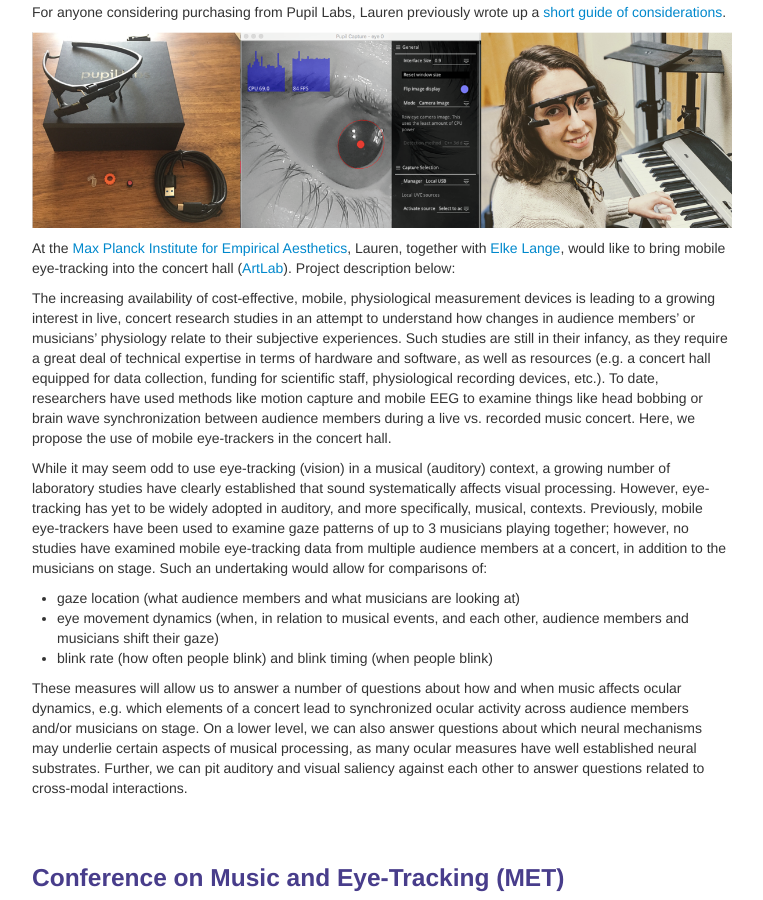
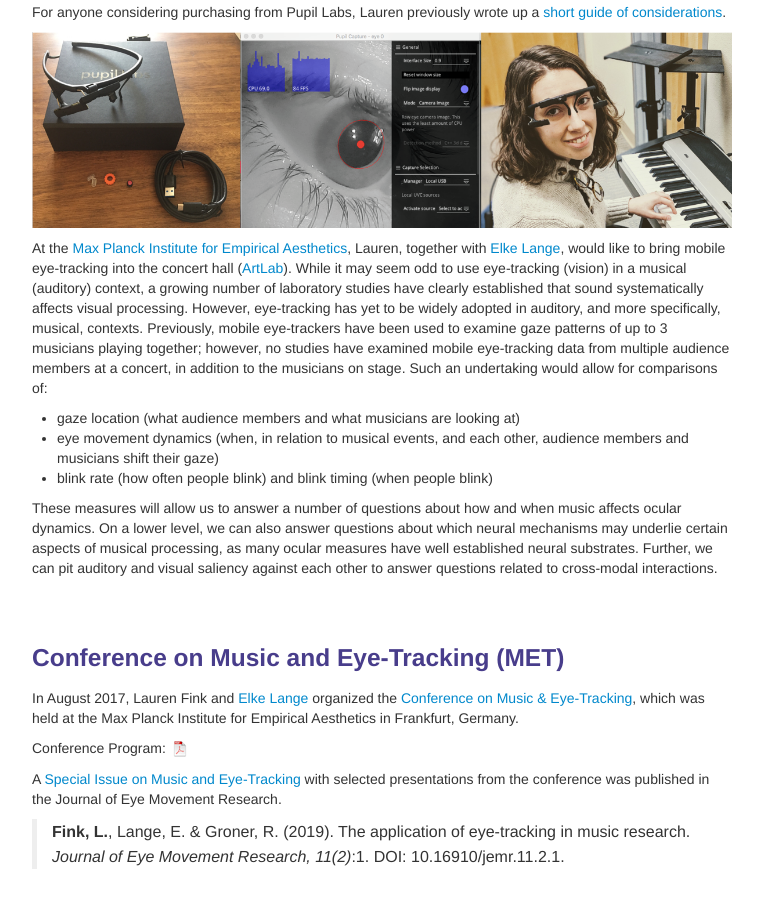
Before and after one commit to lkfink/lkfink.github.io, a Jekyll site: the page built from pages/research.md, in a window 1280 px wide and 900 px high, scrolled down 1968 px. Shown: the whole window, without its empty margins (258-1021 px from the left). Built offline with Jekyll 4.4.1, drawn with Linux system fonts in a browser that asks for light colours.

Commit message:
reduce text

```diff
--- a/pages/research.md
+++ b/pages/research.md
@@ -67,16 +67,12 @@ Lauren is currently using [Pupil Labs'](https://pupil-labs.com/){:target="_blank
 
 ![pupil labs collage]({{ BASE_PATH }}/assets/publpics/puplabs_collage.png)
 
-At the [Max Planck Institute for Empirical Aesthetics](https://www.aesthetics.mpg.de/en.html){:target="_blank"}, Lauren, together with [Elke Lange](https://www.aesthetics.mpg.de/en/the-institute/people/lange.html){:target="_blank"}, would like to bring mobile eye-tracking into the concert hall ([ArtLab](https://www.aesthetics.mpg.de/index.php?id=625&L=1){:target="_blank"}). Project description below:
-
-The increasing availability of cost-effective, mobile, physiological measurement devices is leading to a growing interest in live, concert research studies in an attempt to understand how changes in audience members’ or musicians’ physiology relate to their subjective experiences. Such studies are still in their infancy, as they require a great deal of technical expertise in terms of hardware and software, as well as resources (e.g. a concert hall equipped for data collection, funding for scientific staff, physiological recording devices, etc.). To date, researchers have used methods like motion capture and mobile EEG to examine things like head bobbing or brain wave synchronization between audience members during a live vs. recorded music concert. Here, we propose the use of mobile eye-trackers in the concert hall.
-
-While it may seem odd to use eye-tracking (vision) in a musical (auditory) context, a growing number of laboratory studies have clearly established that sound systematically affects visual processing. However, eye-tracking has yet to be widely adopted in auditory, and more specifically, musical, contexts. Previously, mobile eye-trackers have been used to examine gaze patterns of up to 3 musicians playing together; however, no studies have examined mobile eye-tracking data from multiple audience members at a concert, in addition to the musicians on stage. Such an undertaking would allow for comparisons of:
+At the [Max Planck Institute for Empirical Aesthetics](https://www.aesthetics.mpg.de/en.html){:target="_blank"}, Lauren, together with [Elke Lange](https://www.aesthetics.mpg.de/en/the-institute/people/lange.html){:target="_blank"}, would like to bring mobile eye-tracking into the concert hall ([ArtLab](https://www.aesthetics.mpg.de/index.php?id=625&L=1){:target="_blank"}). While it may seem odd to use eye-tracking (vision) in a musical (auditory) context, a growing number of laboratory studies have clearly established that sound systematically affects visual processing. However, eye-tracking has yet to be widely adopted in auditory, and more specifically, musical, contexts. Previously, mobile eye-trackers have been used to examine gaze patterns of up to 3 musicians playing together; however, no studies have examined mobile eye-tracking data from multiple audience members at a concert, in addition to the musicians on stage. Such an undertaking would allow for comparisons of:
 -	gaze location (what audience members and what musicians are looking at)
 -	eye movement dynamics (when, in relation to musical events, and each other, audience members and musicians shift their gaze)
 -	blink rate (how often people blink) and blink timing (when people blink)
 
-These measures will allow us to answer a number of questions about how and when music affects ocular dynamics, e.g. which elements of a concert lead to synchronized ocular activity across audience members and/or musicians on stage. On a lower level, we can also answer questions about which neural mechanisms may underlie certain aspects of musical processing, as many ocular measures have well established neural substrates. Further, we can pit auditory and visual saliency against each other to answer questions related to cross-modal interactions.
+These measures will allow us to answer a number of questions about how and when music affects ocular dynamics. On a lower level, we can also answer questions about which neural mechanisms may underlie certain aspects of musical processing, as many ocular measures have well established neural substrates. Further, we can pit auditory and visual saliency against each other to answer questions related to cross-modal interactions.
 
 
 <br><br>
```
